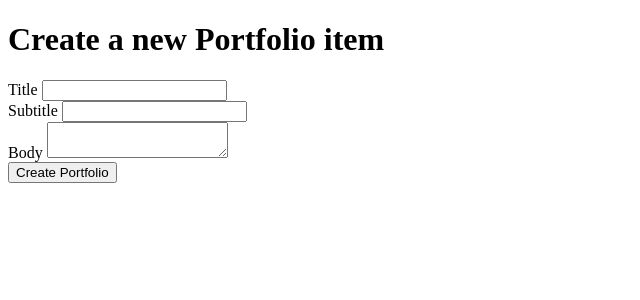
After one commit to antwaunjohnson/AntwaunJohnsonPortfolio, a Rails app: page /portfolios/new in a window 1280 px wide. The commit adds this page. Shown: the top 300 px of the page, without its empty margins (0-640 px from the left). Run offline with Rails 7, Linux system fonts and the light colour scheme; style sheets or scripts are compiled from the project's sources.

Commit message:
Integrated new and create actions for portfolios

```diff
--- a/app/controllers/portfolios_controller.rb
+++ b/app/controllers/portfolios_controller.rb
@@ -2,4 +2,21 @@ class PortfoliosController < ApplicationController
   def index
     @portfolio_items = Portfolio.all
   end
+
+  def new
+    @portfolio_item = Portfolio.new
+  end
+
+  def create
+    @portfolio_item = Portfolio.new(params.require(:portfolio).permit(:title, :subtitle, :body))
+
+    respond_to do |format|
+      if @portfolio_item.save
+        format.html { redirect_to portfolios_path, notice: 'Your portfolio item is now live!' }
+      else
+        format.html { render :new }
+      end
+    end
+  end
+
 end
--- a/app/views/portfolios/index.html.erb
+++ b/app/views/portfolios/index.html.erb
@@ -4,5 +4,5 @@
   <p><%=portfolio_item.title %></p>
   <p><%=portfolio_item.subtitle %></p>
   <p><%=portfolio_item.body %></p>
-  <%= image_tag portfolio_item.thumb_image %>
+ <%= image_tag portfolio_item.thumb_image unless portfolio_item.thumb_image.nil? %>
 <% end %>
--- /dev/null
+++ b/app/views/portfolios/new.html.erb
@@ -0,0 +1,24 @@
+<h1>Create a new Portfolio item</h1>
+
+<%= form_for(@portfolio_item) do |f| %>
+
+
+  <div class="field">
+    <%= f.label :title %>
+    <%= f.text_field :title %>
+  </div>
+
+  <div class="field">
+    <%= f.label :subtitle %>
+    <%= f.text_field :subtitle %>
+  </div>
+
+  <div class="field">
+    <%= f.label :body %>
+    <%= f.text_area :body %>
+  </div>
+
+  <div class="actions">
+    <%= f.submit %>
+  </div>
+<% end %>
```
